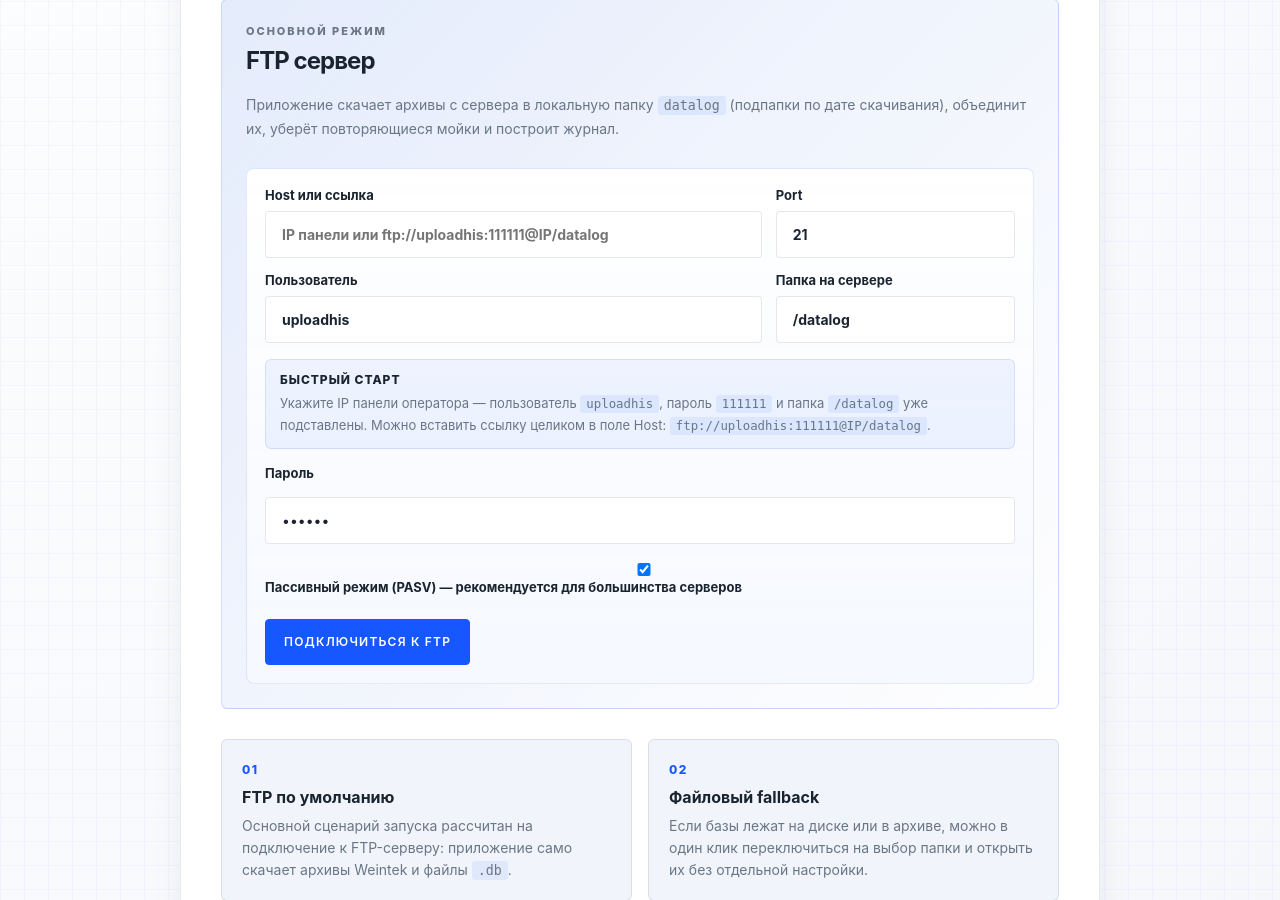
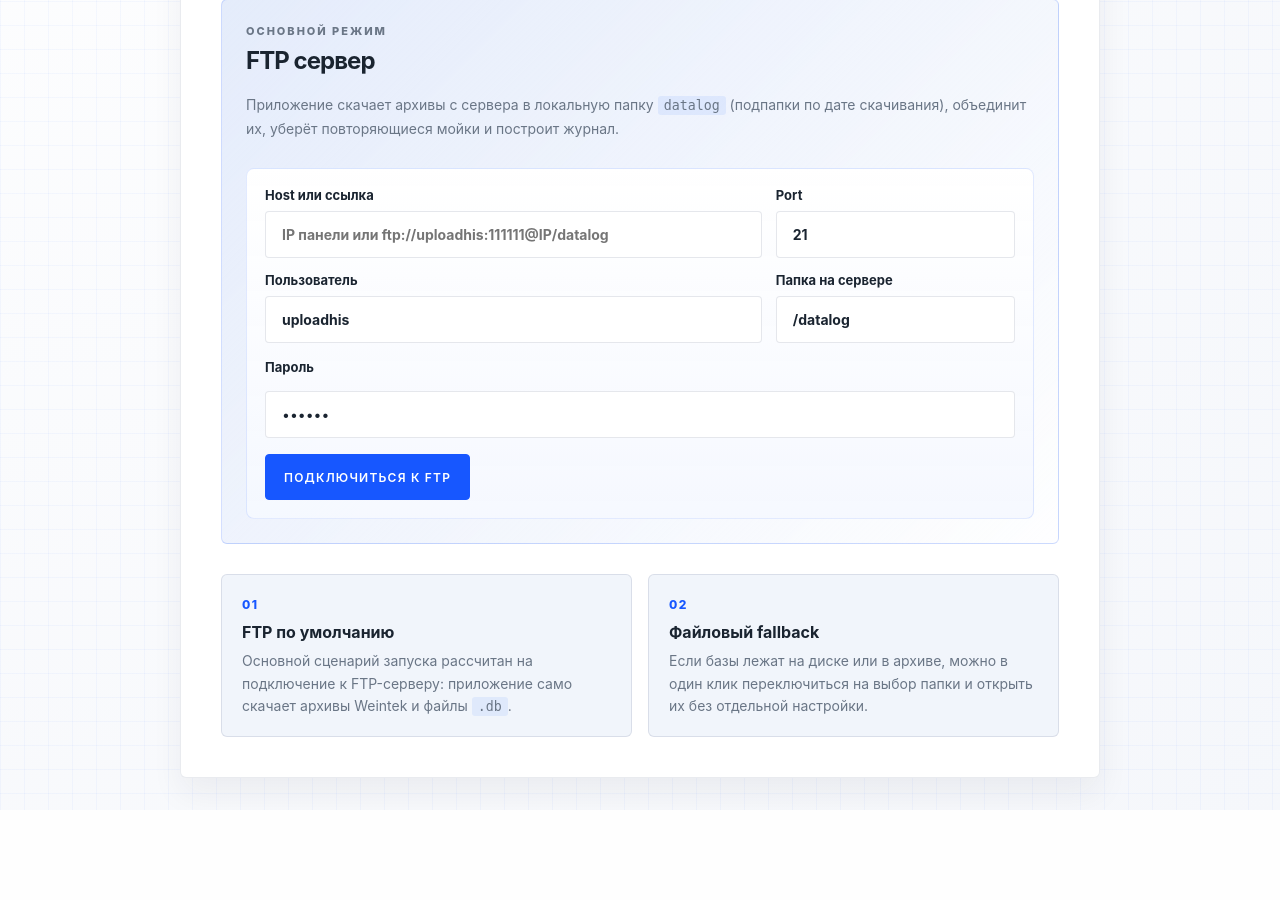
Before and after one commit to urev11ch/dashboard, a FastAPI app: page / in a window 1280 px wide. Shown: the part 383-1283 px from the top of the page. After the commit the page ends 1193 px from the top, so only its background shows below. Run offline with FastAPI, Linux system fonts and the light colour scheme.

Commit message:
FTP welcome form: remove 'Быстрый старт' hint box, hide passive toggle
Passive mode stays enabled via a hidden input (value=on); the checkbox and the
quick-start hint are removed from the UI.

Co-Authored-By: Claude Opus 4.8 (1M context) <noreply@anthropic.com>

```diff
--- a/webapp/templates/index.html
+++ b/webapp/templates/index.html
@@ -51,20 +51,9 @@
                 <input type="text" name="path" value="{{ ftp_form_defaults.path }}" placeholder="/" autocomplete="off" spellcheck="false">
               </label>
             </div>
-            <div class="welcome-ftp-hint">
-              <strong>Быстрый старт</strong>
-              <span>
-                Укажите IP панели оператора — пользователь <code>uploadhis</code>, пароль <code>111111</code> и
-                папка <code>/datalog</code> уже подставлены. Можно вставить ссылку целиком в поле Host:
-                <code>ftp://uploadhis:111111@IP/datalog</code>.
-              </span>
-            </div>
             <label for="ftpPassword">Пароль</label>
             <input id="ftpPassword" type="password" name="password" value="{{ ftp_form_defaults.password }}" placeholder="Пароль FTP" autocomplete="current-password">
-            <label class="welcome-ftp-passive">
-              <input type="checkbox" name="passive" value="on" checked>
-              <span>Пассивный режим (PASV) — рекомендуется для большинства серверов</span>
-            </label>
+            <input type="hidden" name="passive" value="on">
             <div class="folder-actions">
               <button type="submit">Подключиться к FTP</button>
             </div>
```
